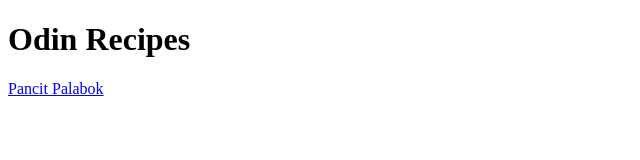
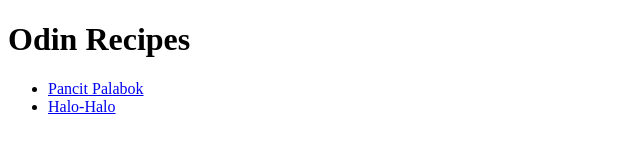
Before and after one commit to dailypinecone/odin-recipes, a plain HTML site: page index.html in a window 1280 px wide. Shown: the whole page, without its empty margins (0-640 px from the left). Drawn offline with Linux system fonts and the light colour scheme.

Commit message:
Add link to Halo-Halo recipe
No access to the webpage beforehand. Additionally,
updated the separated links to be part of a list.

```diff
--- a/index.html
+++ b/index.html
@@ -7,6 +7,9 @@
 
     <body>
         <h1>Odin Recipes</h1>
-        <a href="pages/pancit-palabok.html">Pancit Palabok</a>
+        <ul>
+            <li><a href="pages/pancit-palabok.html">Pancit Palabok</a></li>
+            <li><a href="pages/halo-halo.html">Halo-Halo</a></li>
+        </ul>
     </body>
 </html>
```
